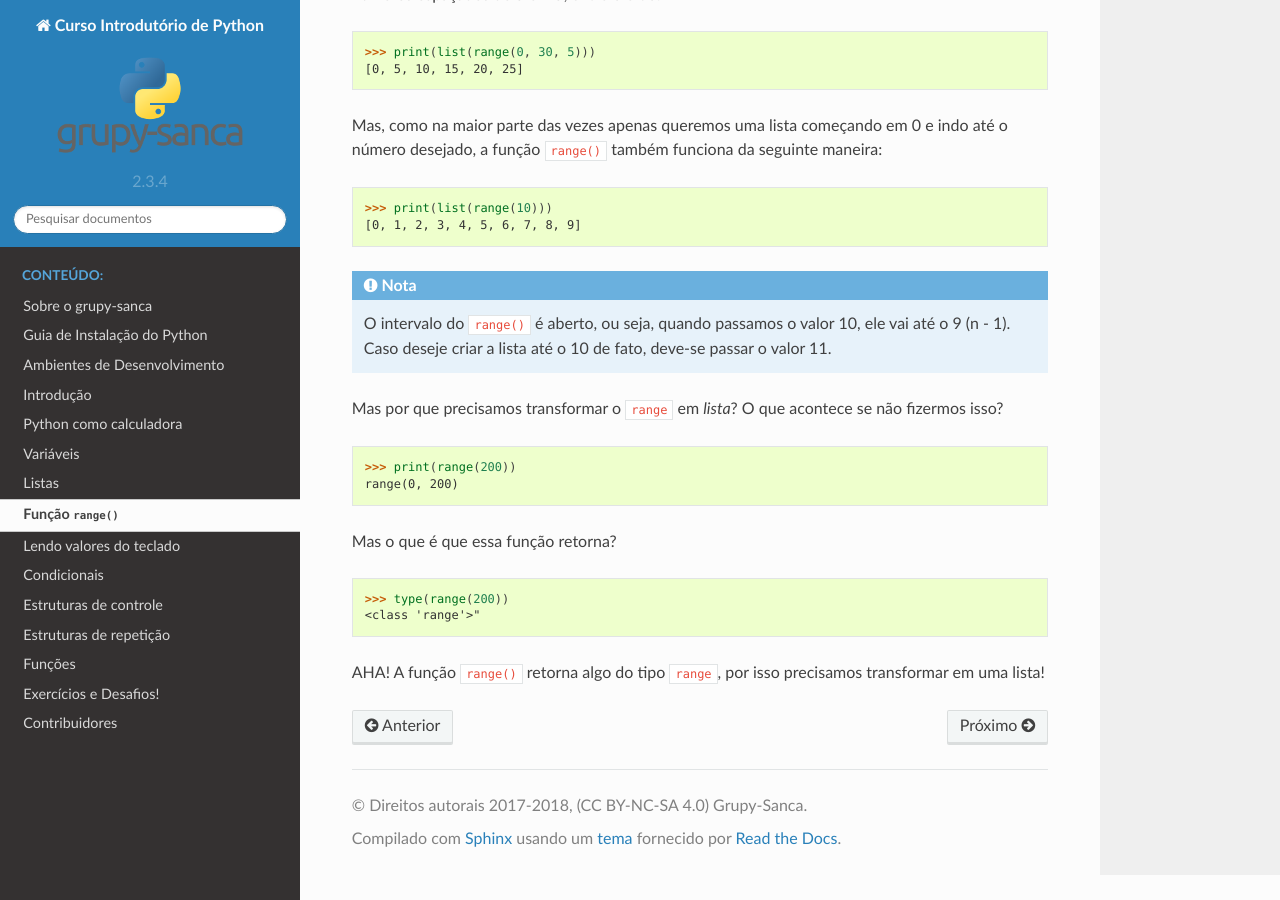
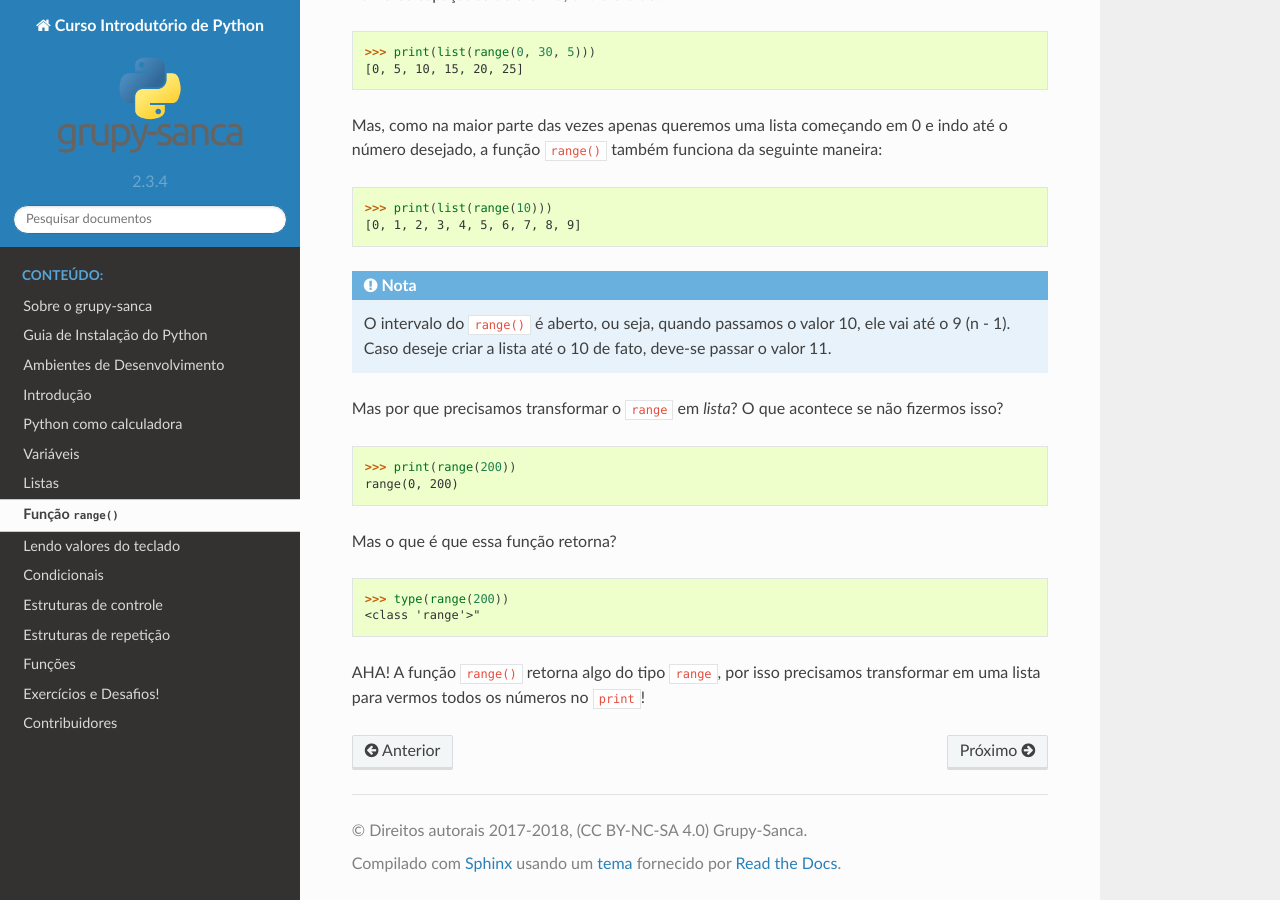
Before and after one commit to grupy-sanca/curso-python, a Sphinx documentation site: the page built from source/range.rst, in a window 1280 px wide and 900 px high, scrolled down 536 px. Built offline with Sphinx 7.4.7 and the Read the Docs theme 2.0.0, drawn with Linux system fonts in a browser that asks for light colours.

Commit message:
Melhora última frase

```diff
--- a/source/range.rst
+++ b/source/range.rst
@@ -52,4 +52,4 @@ Mas o que é que essa função retorna?
       >>> type(range(200))
       <class 'range'>"
 
-AHA! A função ``range()`` retorna algo do tipo ``range``, por isso precisamos transformar em uma lista!
+AHA! A função ``range()`` retorna algo do tipo ``range``, por isso precisamos transformar em uma lista para vermos todos os números no ``print``!
```
